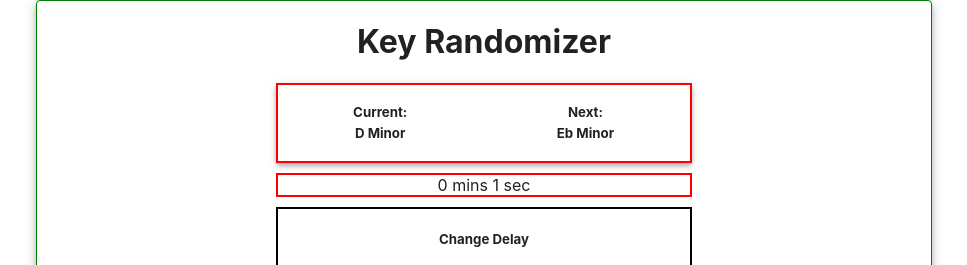
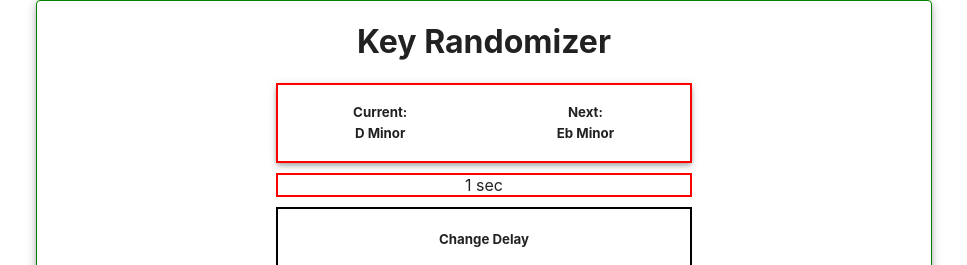
Before and after one commit to luketurnerdev/randomkeygenerator, a React (Create React App) app: page / in a window 1280 px wide. Shown: the top 265 px of the page, without its empty margins (156-1123 px from the left). Built offline with nearby package versions, Linux system fonts and the light colour scheme; no server answers.

Commit message:
conditionally render hours in clock

```diff
--- a/src/Components/Randomizer/KeyDisplay/index.js
+++ b/src/Components/Randomizer/KeyDisplay/index.js
@@ -96,7 +96,7 @@ const KeyDisplay = props => {
           return (
             <div style={styles.countdown} >
 
-            <span>{(hours > 0) && hours} {minutes} mins {seconds} sec</span>
+            <span>{(hours > 0) && `${hours} Hours`} {(minutes > 0) && `${minutes} Mins`}  {seconds} sec</span>
             </div>
           )
         }
--- a/src/Components/Randomizer/index.js
+++ b/src/Components/Randomizer/index.js
@@ -10,7 +10,6 @@ const Randomizer = () => {
 
   const [keyOrder, setKeyOrder] = useState("sequential")
   const [delayInSeconds, setDelayInSeconds] = useState(3);
-  const [loop, setLoop] = useState(true)
   const [modifiers, setModifiers] = useState(["Minor"])
 
   const DelayDisplay = () => {
```
